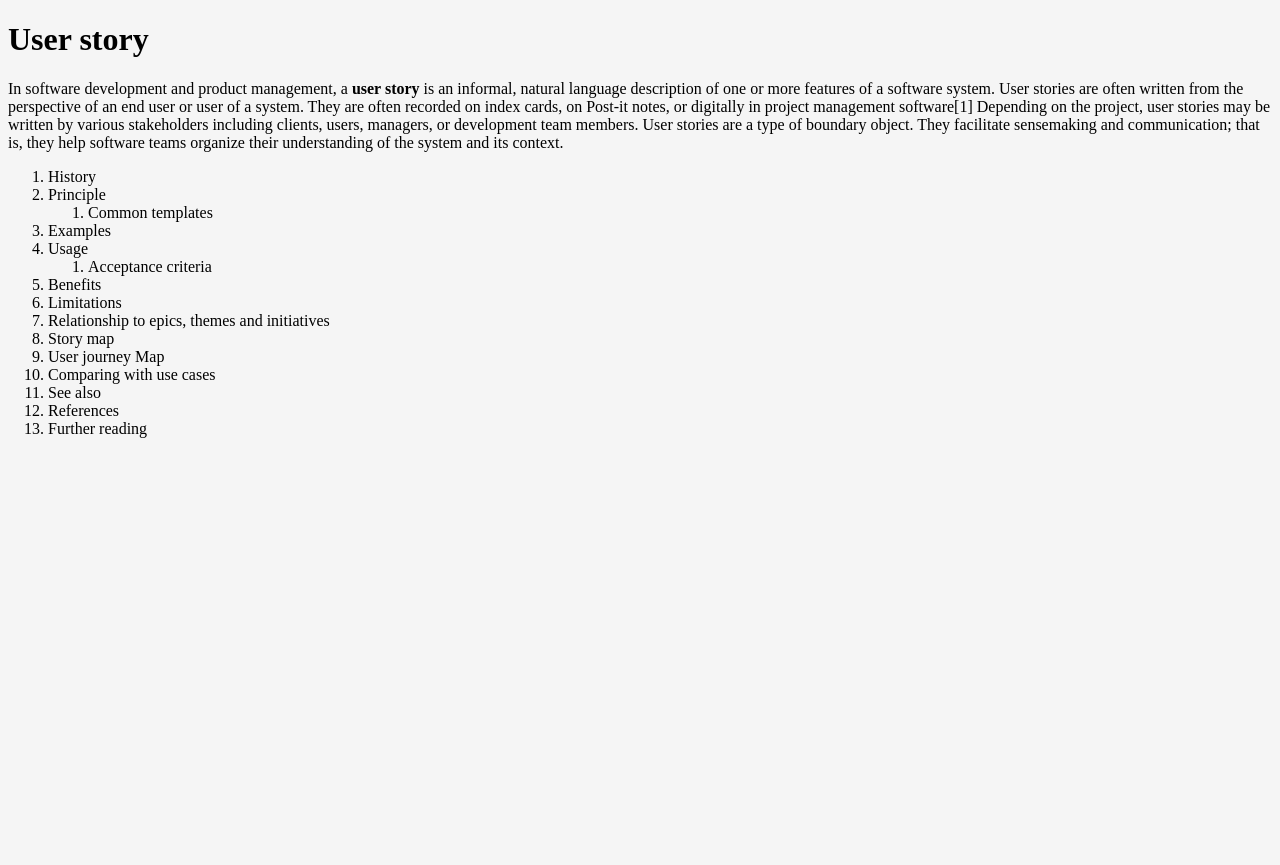
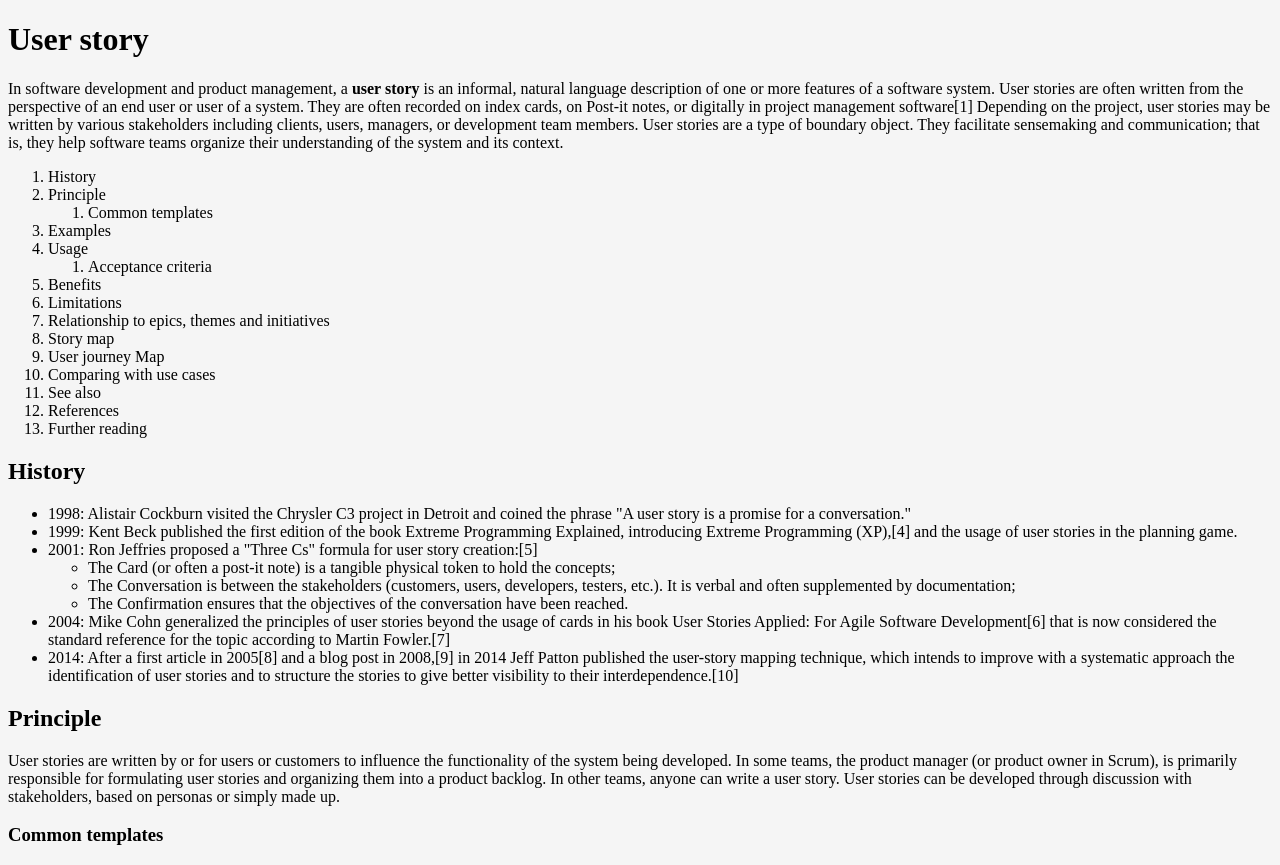
Before and after one commit to mkallas42/tribute-page, a plain HTML site: page index.html in a window 1280 px wide. Before the commit the page ends 800 px from the top, so only its background shows below. Drawn offline with Linux system fonts and the light colour scheme.

Commit message:
add history and principle paragraphs text content

```diff
--- a/index.html
+++ b/index.html
@@ -15,10 +15,14 @@
         <ol type="1">
             <li>History</li>
             <li>Principle</li>
-            <ol><li>Common templates</li></ol>
+            <ol type="1">
+                <li>Common templates</li>
+            </ol>
             <li>Examples</li>
             <li>Usage</li>
-            <ol><li>Acceptance criteria</li></ol>
+            <ol type="1">
+                <li>Acceptance criteria</li>
+            </ol>
             <li>Benefits</li>
             <li>Limitations</li>
             <li>Relationship to epics, themes and initiatives</li>
@@ -30,6 +34,26 @@
             <li>Further reading</li>
         </ol>
     </div>
+<h2>History</h2>
+<div>
+    <ul>
+        <li>1998: Alistair Cockburn visited the Chrysler C3 project in Detroit and coined the phrase "A user story is a promise for a conversation."</li>
+        <li>1999: Kent Beck published the first edition of the book Extreme Programming Explained, introducing Extreme Programming (XP),[4] and the usage of user stories in the planning game.</li>
+        <li>2001: Ron Jeffries proposed a "Three Cs" formula for user story creation:[5]</li>
+        <ul>
+            <li>The Card (or often a post-it note) is a tangible physical token to hold the concepts;</li>
+            <li>The Conversation is between the stakeholders (customers, users, developers, testers, etc.). It is verbal and often supplemented by documentation;</li>
+            <li>The Confirmation ensures that the objectives of the conversation have been reached.</li>
+        </ul>
+        <li>2004: Mike Cohn generalized the principles of user stories beyond the usage of cards in his book User Stories Applied: For Agile Software Development[6] that is now considered the standard reference for the topic according to Martin Fowler.[7]</li>
+        <li>2014: After a first article in 2005[8] and a blog post in 2008,[9] in 2014 Jeff Patton published the user-story mapping technique, which intends to improve with a systematic approach the identification of user stories and to structure the stories to give better visibility to their interdependence.[10]</li>
+    </ul>
+</div>
+
+<h2>Principle</h2>
+<p>User stories are written by or for users or customers to influence the functionality of the system being developed. In some teams, the product manager (or product owner in Scrum), is primarily responsible for formulating user stories and organizing them into a product backlog. In other teams, anyone can write a user story. User stories can be developed through discussion with stakeholders, based on personas or simply made up.</p>
+
+<h3><strong>Common templates</strong></h3>
 
 </body>
 </html>
```
